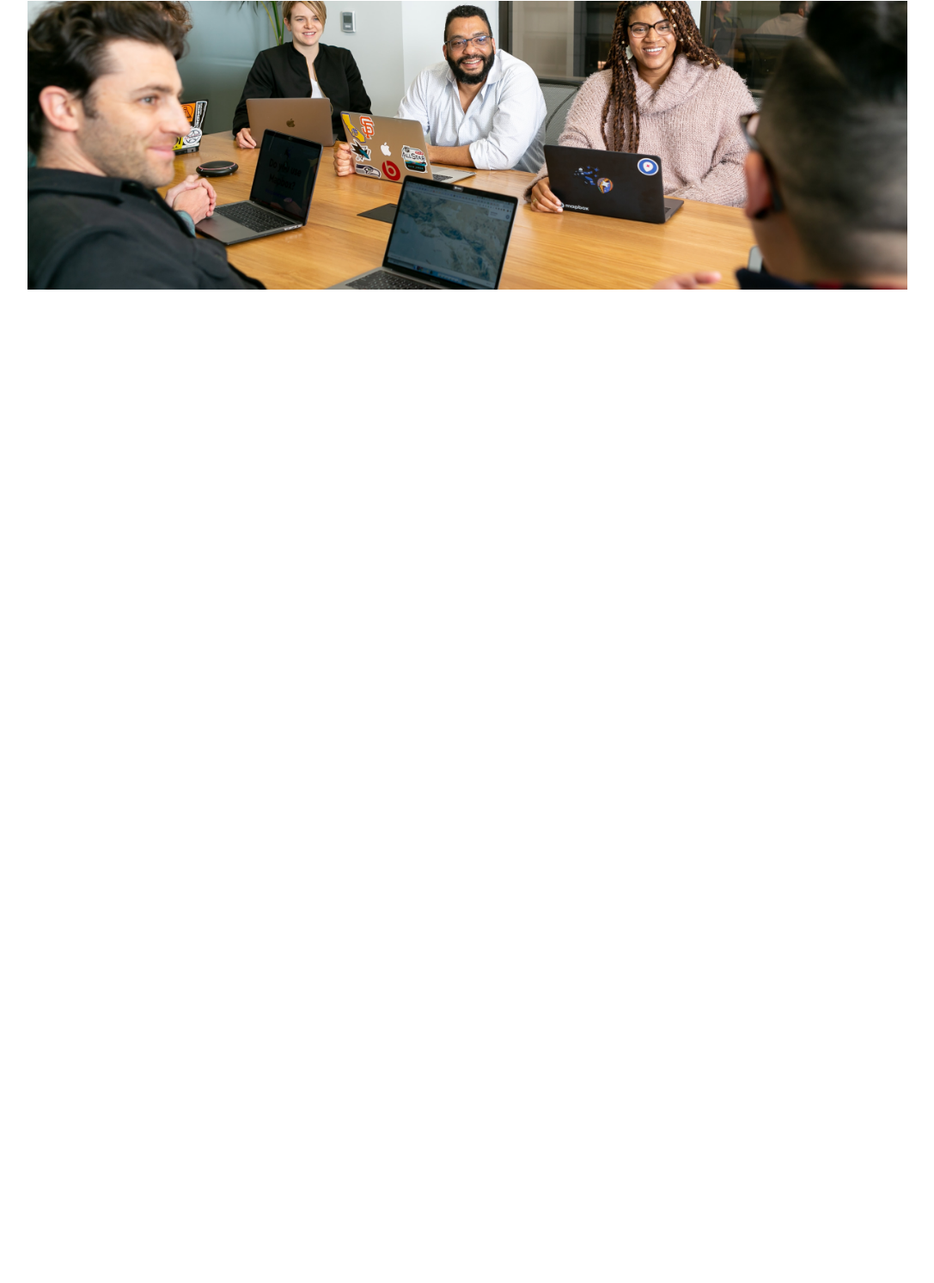
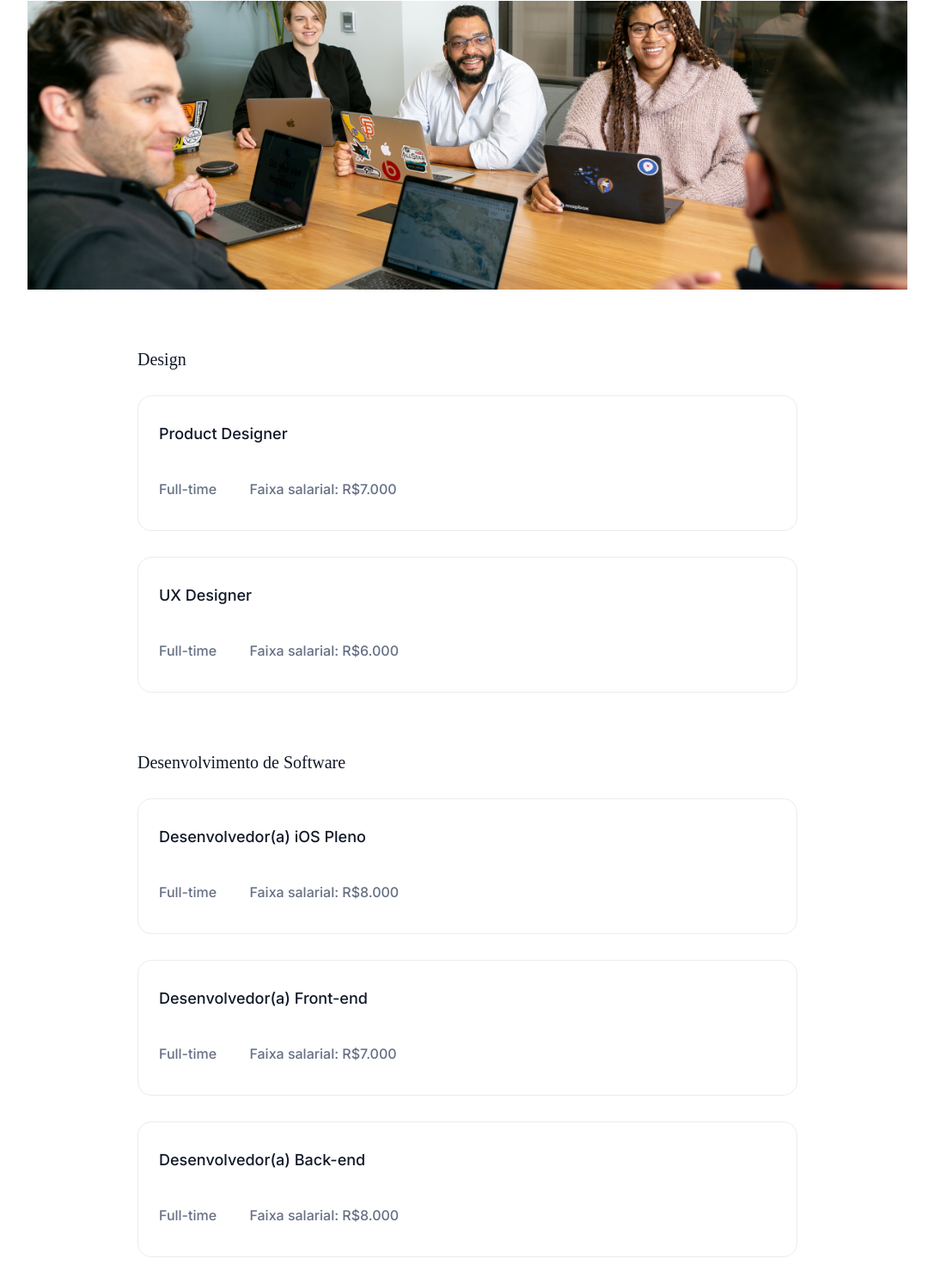
Before and after one commit to HonoratoSilva/7daysOfCode, a plain HTML site: page index.html in a window 1280 px wide. Shown: the part 1041-2534 px from the top of the page at 86% size, without its empty margins (96-1183 px from the left). Before the commit the page ends 1474 px from the top, so only its background shows below. Drawn offline with Linux system fonts and the light colour scheme.

Commit message:
seção de vagas adicionado

```diff
--- a/css/style.css
+++ b/css/style.css
@@ -1,6 +1,7 @@
 :root {
     --text-color: #667085;
     --main-color: #8E2424;
+    --secondary-color: #101828;
   }
 
 body {
@@ -95,7 +96,7 @@ h1 {
     font-size: 48px;
     line-height: 60px;
     letter-spacing: -0.02em;
-    color: #101828;
+    color: var(--secondary-color);
 }
 
 p {
@@ -138,7 +139,7 @@ p {
     display: flex;
     flex-direction: column;
     align-items: center;
-    padding: 96px 0px;
+    padding: 96px 0px 0px 0px;
 }
 
 #job-section > span {
@@ -165,3 +166,41 @@ p {
     width: 80%;
     height: 40%;
 }
+
+h4 {
+    margin: 30px 20% 10px;
+    padding: 40px 0px 0px;
+    font-size: 20px;
+    font-weight: 500;
+    color: var(--secondary-color);
+}
+
+.vaga {
+    display: flex;
+    flex-direction: column;
+    align-items: flex-start;
+    padding: 24px 24px 28px;
+    margin: 30px 20%;
+    border: 1px solid #EAECF0;
+    box-sizing: border-box;
+    border-radius: 16px;
+}
+
+.titulo-vaga {
+    font-weight: 500;
+    font-size: 18px;
+    margin: 8px 0px 20px;
+    color: var(--secondary-color);
+}
+
+.informacoes {
+    display: flex;
+    font-size: 16px;
+    margin: 20px 0px 8px;
+}
+
+.informacoes > span {
+    margin-right: 2.4rem;
+    font-weight: 500;
+    color:  var(--text-color);
+}
--- a/index.html
+++ b/index.html
@@ -1,6 +1,6 @@
 <!DOCTYPE html>
 <html lang="pt-BR">
-<head>
+    <head>
     <meta charset="UTF-8">
     <meta http-equiv="X-UA-Compatible" content="IE=edge">
     <meta name="viewport" content="width=device-width, initial-scale=1.0">
@@ -31,6 +31,7 @@
                 <a href="#6" class="cadastrar-bottom">Cadastrar</a>
             </section>
         </section>
+    </header>
         <section id="landing-page">
             <span>Sobre nós</span>
             <h1>Por que somos diferentes?</h1>
@@ -65,6 +66,47 @@
             <p>Somos uma equipe 100% remota com pessoas do Brasil inteiro.</p>
             <img src="./images/Image-example.png"/>
         </section>
-    </header>
+    <section>
+        <h4>Design</h4>
+        <div class="vaga">
+            <span class="titulo-vaga">Product Designer</span>
+            <div class="informacoes">
+            <span>Full-time</span>
+            <span>Faixa salarial: R$7.000</span>
+            </div>
+        </div>
+        <div class="vaga">
+            <span class="titulo-vaga">UX Designer</span>
+            <div class="informacoes">
+            <span>Full-time</span>
+            <span>Faixa salarial: R$6.000</span>
+            </div>
+        </div>
+
+        <h4>Desenvolvimento de Software</h4>
+        <div class="vaga">
+            <span class="titulo-vaga">Desenvolvedor(a) iOS Pleno</span>
+            <div class="informacoes">
+            <span>Full-time</span>
+            <span>Faixa salarial: R$8.000</span>
+            </div>
+        </div>
+
+        <div class="vaga">
+            <span class="titulo-vaga">Desenvolvedor(a) Front-end</span>
+            <div class="informacoes">
+            <span>Full-time</span>
+            <span>Faixa salarial: R$7.000</span>
+            </div>
+        </div>
+
+        <div class="vaga">
+            <span class="titulo-vaga">Desenvolvedor(a) Back-end</span>
+            <div class="informacoes">
+            <span>Full-time</span>
+            <span>Faixa salarial: R$8.000</span>
+            </div>
+        </div>
+    </section>
 </body>
 </html>
```
